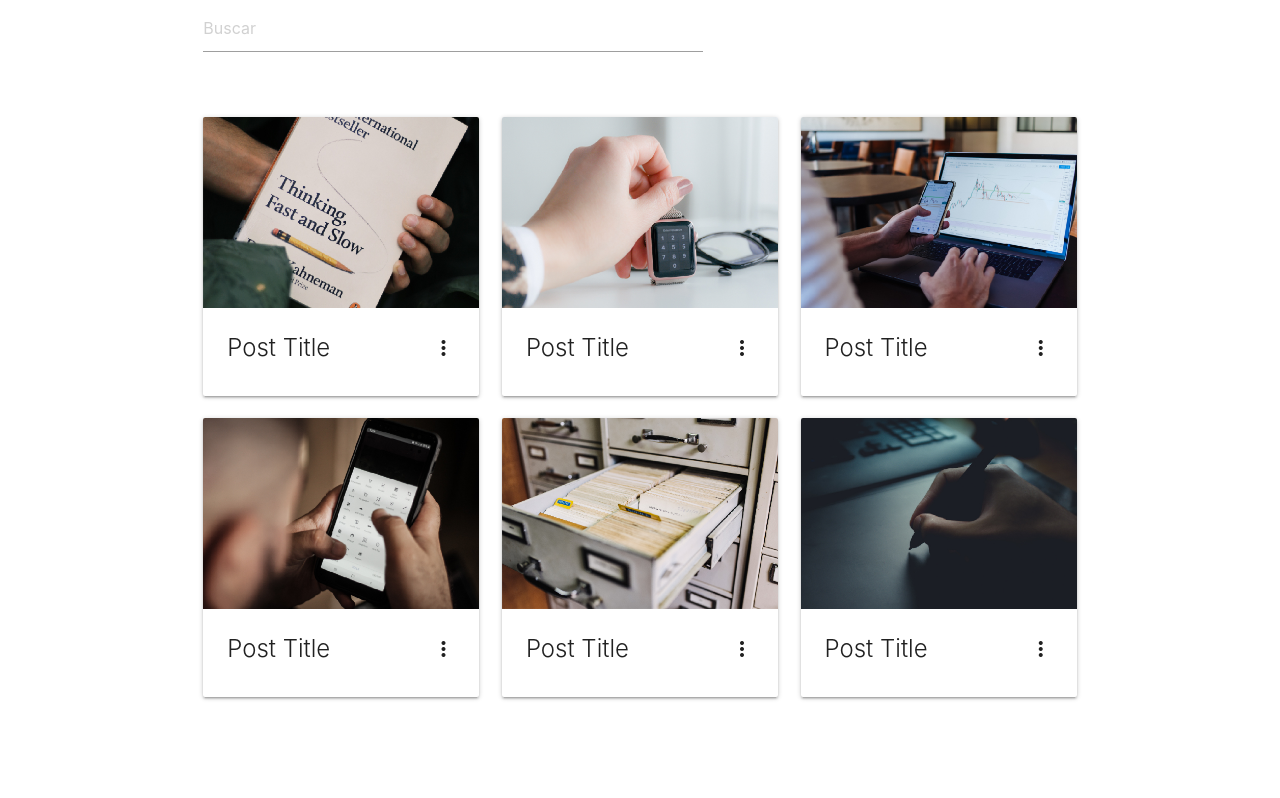
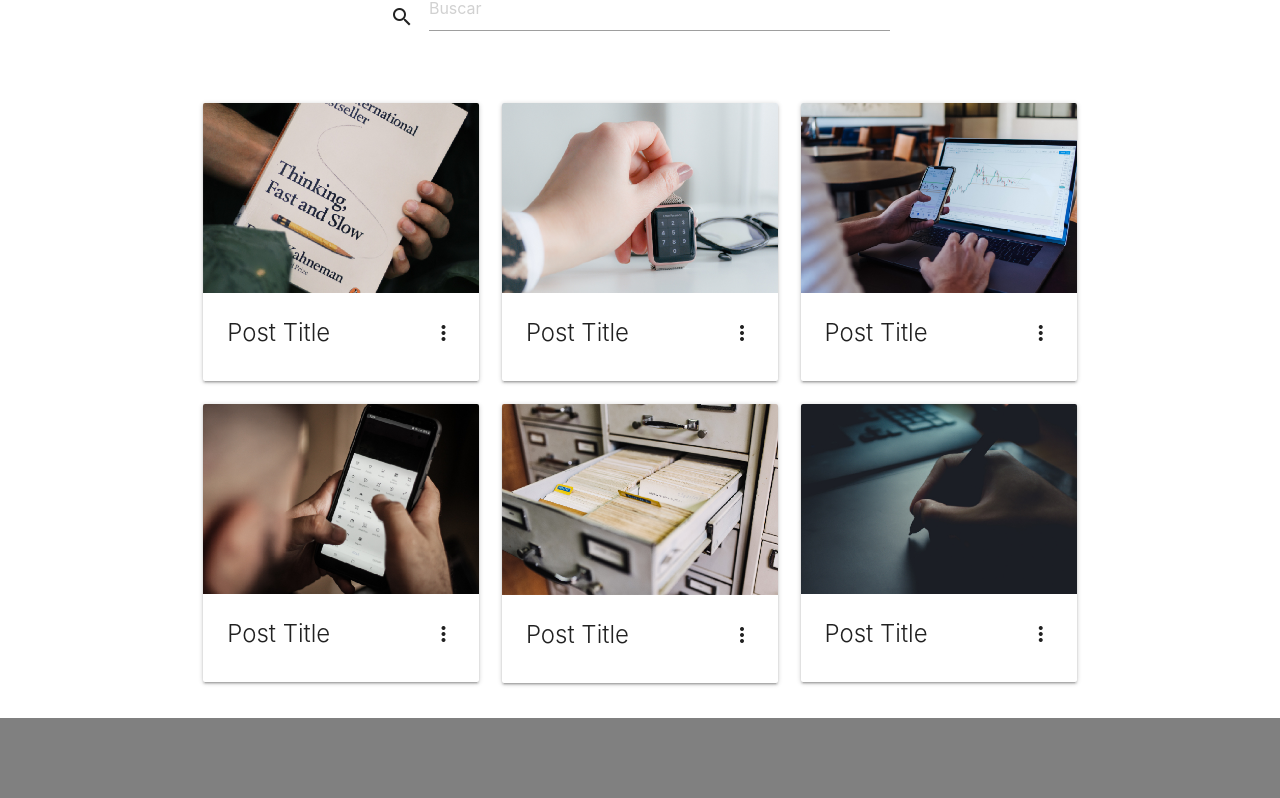
Before and after one commit to aeruizmx/curso-materialize, a plain HTML site: page index.html in a window 1280 px wide. Shown: the part 555-1353 px from the top of the page. Before the commit the page ends 1287 px from the top, so only its background shows below. Drawn offline with nearby package versions, Linux system fonts and the light colour scheme.

Commit message:
Clase 12

```diff
--- a/css/main.css
+++ b/css/main.css
@@ -34,3 +34,21 @@ header ul a {
   background-position: center;
   background-size: cover;
 }
+.input-field.input-container{
+  height: 100px;
+  float: none;
+  display: flex;
+  margin: 0 auto;
+}
+.input-field > #search{
+  margin-top: 25px;
+}
+.input-container i{
+  margin-top: 45px;
+  margin-right: 15px;
+}
+footer.page-footer{
+  height: 80px;
+  background: grey;
+  bottom: 0;
+}
--- a/index.html
+++ b/index.html
@@ -14,7 +14,7 @@
   <header>
     <nav class="container">
       <a href="#" class="brand-logo valign-wrapper">
-        <img src="assets/img/Logo.jpg" alt="Logo del blog" class="responsive-img left">
+        <img src="assets/img/Logo.jpg" alt="Logo del blog" class="responsive-img left z-depth-2">
       </a>
       <ul class="right valign-wrapper">
         <li><a href="#">Sobre nosotros</a></li>
@@ -22,7 +22,7 @@
         <li><a class="btn" href="#">Registro</a></li>
       </ul>
     </nav>
-    <section class="header-main-pic"></section>
+    <section class="header-main-pic z-depth-2"></section>
   </header>
   <main class="container">
     <section>
@@ -130,6 +130,9 @@
       </div>
     </section>
   </main>
+  <footer class="page-footer">
+
+  </footer>
   <!-- Compiled and minified JavaScript -->
   <script src="https://cdnjs.cloudflare.com/ajax/libs/materialize/1.0.0/js/materialize.min.js"></script>
 </body>
```
